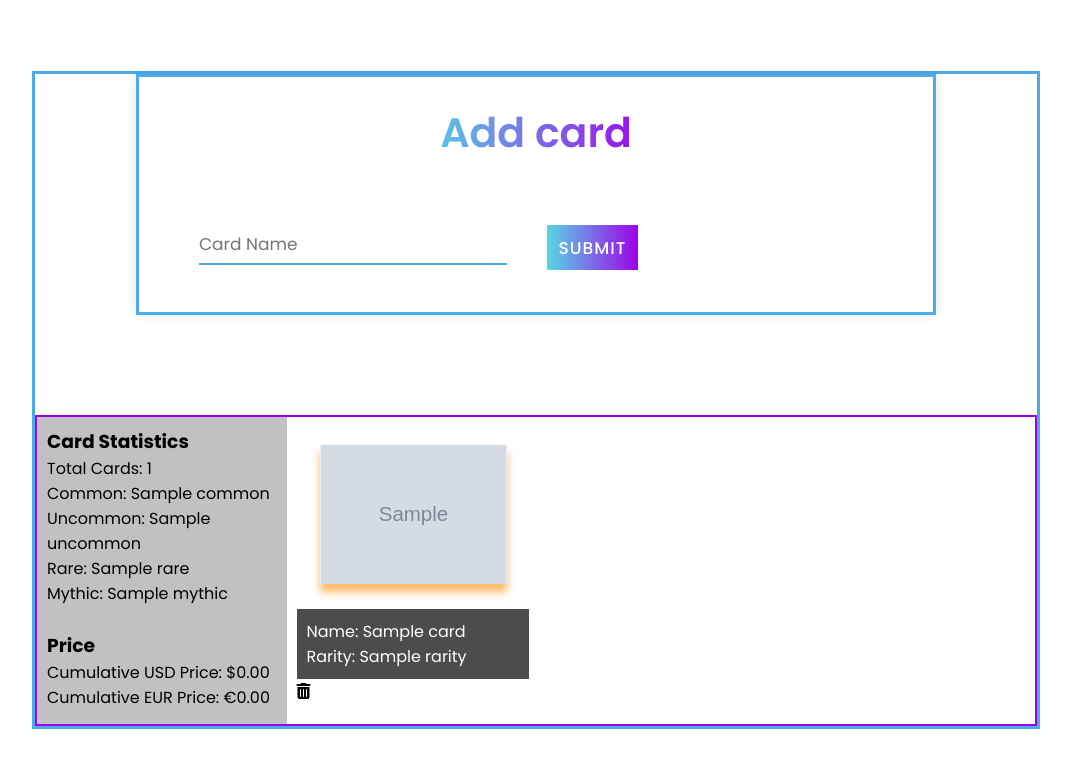
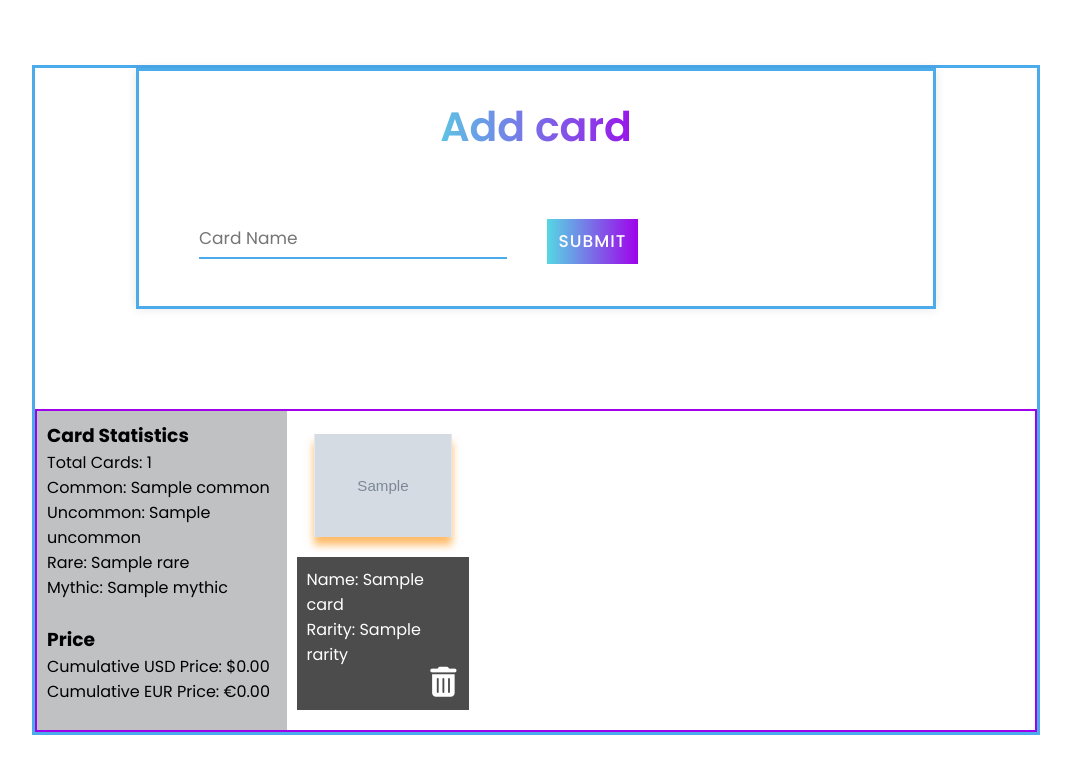
Before and after one commit to mattkuc/mtg-my-deck, a Flask app: template templates/index.html in a window 1280 px wide. Shown: the top 774 px of the page, without its empty margins (104-1175 px from the left). Run offline with Flask 3, Linux system fonts and the light colour scheme; the template is opened without the code that fills it: most values are stand-ins (such as "Sample title", 1, 10 or a date in 2020); grey boxes marked "Sample" are stand-in pictures; some libraries are stand-ins or nearby versions.

Commit message:
fixed delete symbol

```diff
--- a/static/style.css
+++ b/static/style.css
@@ -161,10 +161,28 @@
     box-sizing: border-box;
 }
 
+.card-text {
+    background: rgba(0, 0, 0, 0.7);
+    color: #fff;
+    padding: 10px;
+    width: 100%; /* Set the width to 100% to inherit from the parent (.card) */
+    overflow: hidden; /* Clear float */
+}
+
+.delete-button {
+    width: 20%;
+    height: 100%; /* Set the height to 100% to fill the parent's height */
+    padding: -10px;
+    float: right;
+    display: flex;
+    align-items: center; /* Center the content vertically */
+    justify-content: center; /* Center the content horizontally */
+}
+
+
 .card {
-    flex: 0 0 calc(33.333% - 10px); /* Adjust the width of each card with margin */
+    flex: 0 0 calc(25% - 10px);
     margin-bottom: 10px;
-    /* overflow: hidden; */
     position: relative;
 }
 
@@ -175,25 +193,38 @@
     box-shadow: 0 10px 10px rgba(255, 140, 0, 0.6);
 }
 
-.card-text {
-    background: rgba(0, 0, 0, 0.7);
-    color: #fff;
-    padding: 10px;
-    box-sizing: border-box;
-    position: relative;
-    z-index: 0; /* Set the z-index to keep the text above the image */
-}
-
 .card:hover {
     z-index: 1;
 }
 
-.card:hover img {
+.card img:hover {
     transform: scale(1.2) translateY(-10%);
-    z-index: 20; /* Move the image above the text on hover */
+    z-index: 20;
 }
 
 #ghost-text {
-    opacity: 0.5; /* Adjust the opacity as needed */
+    opacity: 0.5;
     font-style: italic;
 }
+
+
+/* Media query for screens smaller than 1200px */
+@media screen and (max-width: 1200px) {
+    .card {
+        flex: 0 0 calc(33.33% - 10px);
+    }
+}
+
+/* Media query for screens smaller than 800px */
+@media screen and (max-width: 800px) {
+    .card {
+        flex: 0 0 calc(50% - 10px);
+    }
+}
+
+/* Media query for screens smaller than 600px */
+@media screen and (max-width: 600px) {
+    .card {
+        flex: 0 0 calc(100% - 10px);
+    }
+}
--- a/templates/index.html
+++ b/templates/index.html
@@ -51,12 +51,16 @@
                 <div class="card">
                     <img src="{{ card_data.image_uri_normal }}" alt="Card Image">
                     <div class="card-text">
-                        <p>Name: {{ card_data.name }}</p>
+                        <div class="info">
+                            <p>Name: {{ card_data.name }}</p>
                         <p>Rarity: {{ card_data.rarity }}</p>
+                        </div>
+                        <div class="delete-button">
+                            <a href="{{ url_for('remove_card', card_id=card_data.id) }}" class="remove-card" title="Remove Card">
+                                <i class="fa-solid fa-trash-can" style="color: white; font-size: 30px"></i>
+                            </a>
+                        </div>
                     </div>
-                    <a href="{{ url_for('remove_card', card_id=card_data.id) }}" class="remove-card" title="Remove Card">
-                        <i class="fa-solid fa-trash-can" style="color: black;"></i>
-                    </a>
                 </div>
             {% endfor %}
             </div>
```
